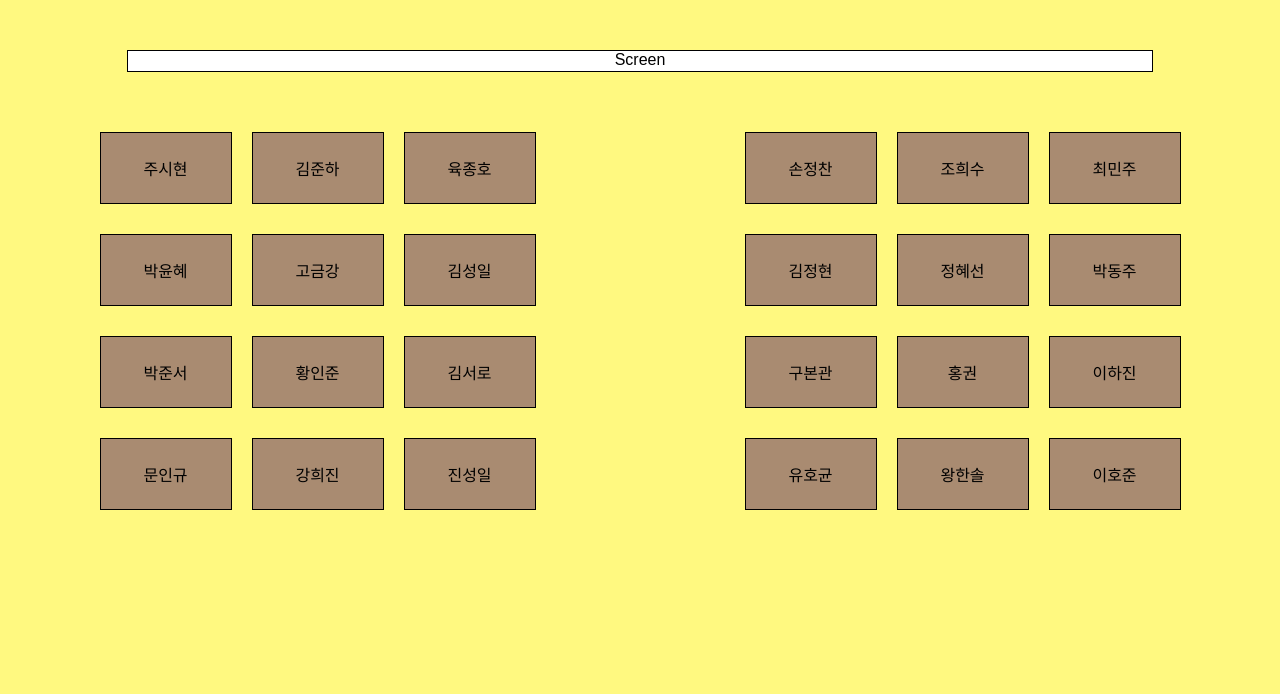
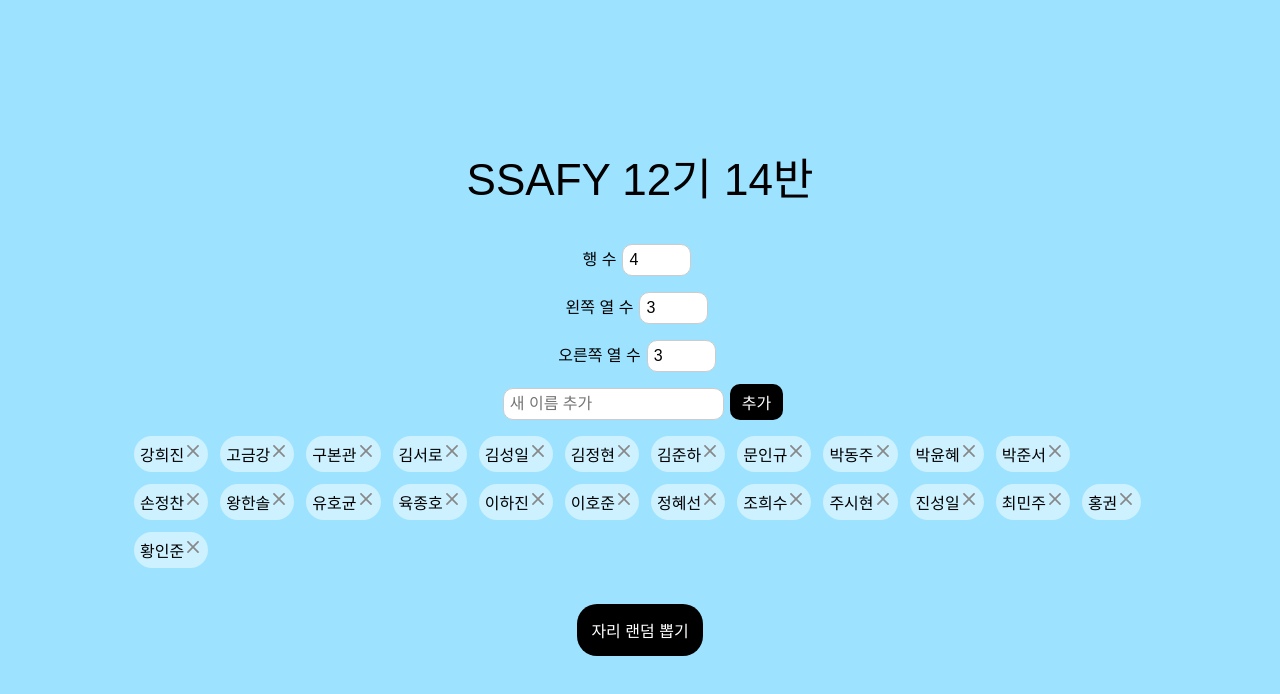
Before and after one commit to okxooxoo/ssafy_arranging_seats, a React (Create React App) app: page / in a window 1280 px wide. Shown: the top 694 px of the page. Built offline with nearby package versions, Linux system fonts and the light colour scheme.

Commit message:
✨ feat: 책상 행 수, 열 수, 학생 이름 커스터마이징 기능 추가

```diff
--- a/src/App.css
+++ b/src/App.css
@@ -1,7 +1,7 @@
 .App {
-  width: 100%;
+  min-width: 100vw;
   min-height: 100vh;
-  background-color: #FFF980;
+  background-color: #9de3ff;
   text-align: center;
   font-family: "Nanum Gothic", sans-serif;
 }
--- a/src/App.js
+++ b/src/App.js
@@ -1,5 +1,6 @@
 import React from 'react';
 import { BrowserRouter as Router, Routes, Route } from 'react-router-dom';
+import Config from './pages/Config';
 import Home from './pages/Home';
 import './App.css';
 
@@ -8,7 +9,8 @@
     <div className="App">
       <Router basename={process.env.PUBLIC_URL}>
         <Routes>
-          <Route path="/" element={<Home />} />
+          <Route path="/" element={<Config />} />
+          <Route path="/result" element={<Home />} />
         </Routes>
       </Router>
     </div>
--- /dev/null
+++ b/src/icons/icon.jsx
@@ -0,0 +1,19 @@
+import React from 'react';
+import styled from 'styled-components';
+
+export const DeleteIcon = ({ onClick }) => {
+    return (
+        <StyledDeleteIcon onClick={onClick} width="18" height="18" viewBox="0 0 18 18" fill="none" xmlns="http://www.w3.org/2000/svg">
+            <path d="M14.6597 13.4655C14.8182 13.624 14.9072 13.839 14.9072 14.0631C14.9072 14.2873 14.8182 14.5023 14.6597 14.6608C14.5012 14.8193 14.2862 14.9084 14.062 14.9084C13.8378 14.9084 13.6229 14.8193 13.4644 14.6608L9.00021 10.1953L4.53467 14.6594C4.37616 14.8179 4.16118 14.907 3.93701 14.907C3.71285 14.907 3.49786 14.8179 3.33935 14.6594C3.18085 14.5009 3.0918 14.2859 3.0918 14.0617C3.0918 13.8376 3.18085 13.6226 3.33935 13.4641L7.8049 8.99994L3.34076 4.53439C3.18225 4.37588 3.0932 4.1609 3.0932 3.93674C3.0932 3.71257 3.18225 3.49759 3.34076 3.33908C3.49927 3.18057 3.71425 3.09152 3.93842 3.09152C4.16258 3.09152 4.37756 3.18057 4.53607 3.33908L9.00021 7.80463L13.4658 3.33838C13.6243 3.17987 13.8393 3.09082 14.0634 3.09082C14.2876 3.09082 14.5026 3.17987 14.6611 3.33838C14.8196 3.49689 14.9086 3.71187 14.9086 3.93603C14.9086 4.1602 14.8196 4.37518 14.6611 4.53369L10.1955 8.99994L14.6597 13.4655Z" fill="#888"/>
+        </StyledDeleteIcon>
+    );
+};
+
+const StyledDeleteIcon = styled.svg`
+  cursor: pointer;
+  transition: transform 0.3s ease-in-out;
+
+  &:hover {
+    transform: scale(1.1);
+  }
+`;
--- /dev/null
+++ b/src/pages/Config.jsx
@@ -0,0 +1,213 @@
+import React, { useState } from 'react';
+import { useNavigate } from 'react-router-dom';
+import styled from 'styled-components';
+import { DeleteIcon } from '../icons/icon';
+
+function Config() {
+    const [newName, setNewName] = useState("");
+    const [names, setNames] = useState([
+        "강희진", "고금강", "구본관", "김서로", "김성일", "김정현",
+        "김준하", "문인규", "박동주", "박윤혜", "박준서", "손정찬",
+        "왕한솔", "유호균", "육종호", "이하진", "이호준", "정혜선",
+        "조희수", "주시현", "진성일", "최민주", "홍권", "황인준",
+    ]);
+    const [row, setRow] = useState(4);
+    const [leftCol, setLeftCol] = useState(3);
+    const [rightCol, setRightCol] = useState(3);
+
+    const navigate = useNavigate();
+
+    const handleAddName = () => {
+        if (newName.trim() !== "") {
+          setNames((prevNames) => [...prevNames, newName]);
+          setNewName("");
+          console.log(names);
+        }
+    };
+
+    const handleDeleteName = (index) => {
+        setNames((prevNames) => prevNames.filter((name, i) => i !== index));
+    };
+
+    const handleEnterKeyPress = (e) => {
+        if (e.key === "Enter") {
+          handleAddName();
+        }
+    };
+
+    const handleRowChange = (e) => {
+        setRow(Number(e.target.value));
+    };
+
+      const handleLeftColChange = (e) => {
+        setLeftCol(Number(e.target.value));
+    };
+
+      const handleRightColChange = (e) => {
+        setRightCol(Number(e.target.value));
+    };
+
+    const renderNameItems = () => {
+        return names.map((name, index) => (
+          <NameItem key={index}>
+            <NameText>{name}</NameText>
+            <DeleteIcon onClick={() => {handleDeleteName(index)}} />
+          </NameItem>
+        ));
+    };
+
+    const handleRandomizeSeats = () => {
+        navigate('/result', {
+            state: {
+                names,
+                row,
+                leftCol,
+                rightCol,
+            },
+        });
+    };
+
+    return (
+        <ConfigLayout>
+            <Title>SSAFY 12기 14반</Title>
+            <InputLabel>
+                <label>
+                    행 수
+                    <input
+                        type='number'
+                        onChange={handleRowChange}
+                        value={row}
+                        min='0'
+                        max='10'
+                    />
+                </label>
+            </InputLabel>
+            <InputLabel>
+                <label>
+                    왼쪽 열 수
+                    <input
+                        type='number'
+                        onChange={handleLeftColChange}
+                        value={leftCol}
+                        min='0'
+                        max='10'
+                    />
+                </label>
+            </InputLabel>
+            <InputLabel>
+                <label>
+                    오른쪽 열 수
+                    <input
+                        type='number'
+                        onChange={handleRightColChange}
+                        value={rightCol}
+                        min='0'
+                        max='10'
+                    />
+                </label>
+            </InputLabel>
+            <NameInput>
+                <input
+                    type='text'
+                    value={newName}
+                    onChange={(e) => setNewName(e.target.value)}
+                    placeholder="새 이름 추가"
+                    onKeyPress={handleEnterKeyPress}
+                />
+                <button onClick={handleAddName}>추가</button>
+            </NameInput>
+            <NameList>
+                {renderNameItems()}
+            </NameList>
+            <RandomizeBtn onClick={handleRandomizeSeats}>자리 랜덤 뽑기</RandomizeBtn>
+        </ConfigLayout>
+    );
+}
+
+const ConfigLayout = styled.div`
+    display: flex;
+    flex-direction: column;
+    justify-content: center;
+    align-items: center;
+    height: 100vh;
+    width: 100%;
+`;
+
+const Title = styled.div`
+    font-size: 44px;
+    margin: 28px;
+`;
+
+const InputLabel = styled.div`
+    display: flex;
+    margin: 2px;
+
+    input {
+        font-size: 16px;
+        border: 1px solid #ccc;
+        padding: 6px;
+        margin: 6px;
+        border-radius: 10px;
+    }
+`;
+
+const NameInput = styled.div`
+    margin: 2px;
+
+    input {
+        font-size: 16px;
+        border: 1px solid #ccc;
+        padding: 6px;
+        margin: 6px;
+        border-radius: 10px;
+    }
+
+    button {
+        padding: 6px 12px;
+        font-size: 16px;
+        border: none;
+        background-color: black;
+        color: white;
+        border-radius: 10px;
+        cursor: pointer;
+        transition: transform 0.3s ease-in-out;
+
+        &:hover {
+            transform: scale(1.1);
+        }
+    }
+`;
+
+const NameList = styled.div`
+    margin: 2px;
+    width: 80%;
+    display: flex;
+    flex-wrap: wrap;
+`;
+
+const NameItem = styled.div`
+    display: flex;
+    background-color: #ffffff7e;
+    padding: 6px;
+    margin: 6px;
+    border-radius: 20px;
+`;
+
+const NameText = styled.div`
+
+`;
+
+const RandomizeBtn = styled.div`
+    background-color: black;
+    color: white;
+    padding: 14px;
+    margin: 28px;
+    border-radius: 20px;
+    transition: transform 0.3s ease-in-out;
+
+    &:hover {
+        transform: scale(1.1);
+    }
+`;
+
+export default Config;
--- a/src/pages/Home.jsx
+++ b/src/pages/Home.jsx
@@ -1,18 +1,10 @@
 import React, { useEffect, useRef } from 'react';
+import { useLocation } from 'react-router-dom';
 import styled from 'styled-components';
 
-const ROW = 4;
-const LEFT_COL = 3;
-const RIGHT_COL = 3;
-
-
 function Home() {
-    const names = [
-        "강희진", "고금강", "구본관", "김서로", "김성일", "김정현",
-        "김준하", "문인규", "박동주", "박윤혜", "박준서", "손정찬",
-        "왕한솔", "유호균", "육종호", "이하진", "이호준", "정혜선",
-        "조희수", "주시현", "진성일", "최민주", "홍권", "황인준",
-    ];
+    const location = useLocation();
+    const { names, row, leftCol, rightCol } = location.state || {};
 
     const shuffleArray = (array) => {
         for (let i = array.length - 1; i > 0; i--) {
@@ -51,7 +43,7 @@
     return (
         <HomeLayout>
             <Screen>Screen</Screen>
-            {createTable(ROW, LEFT_COL, RIGHT_COL, names)}
+            {createTable(row, leftCol, rightCol, names)}
         </HomeLayout>
     );
 }
```
Also changed, not shown: 1 other file (tests, documents, lock files or other folders).
